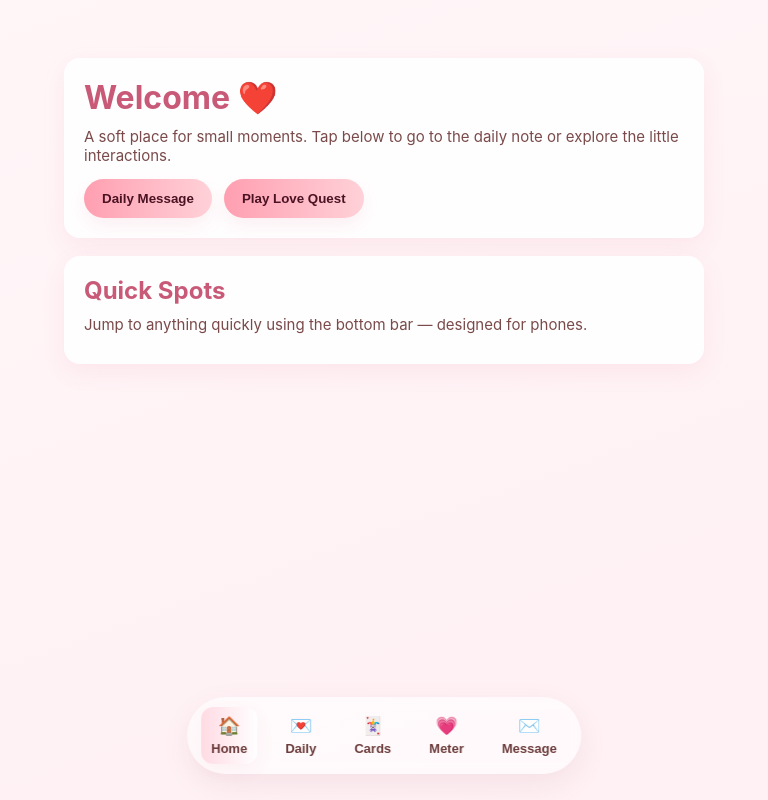
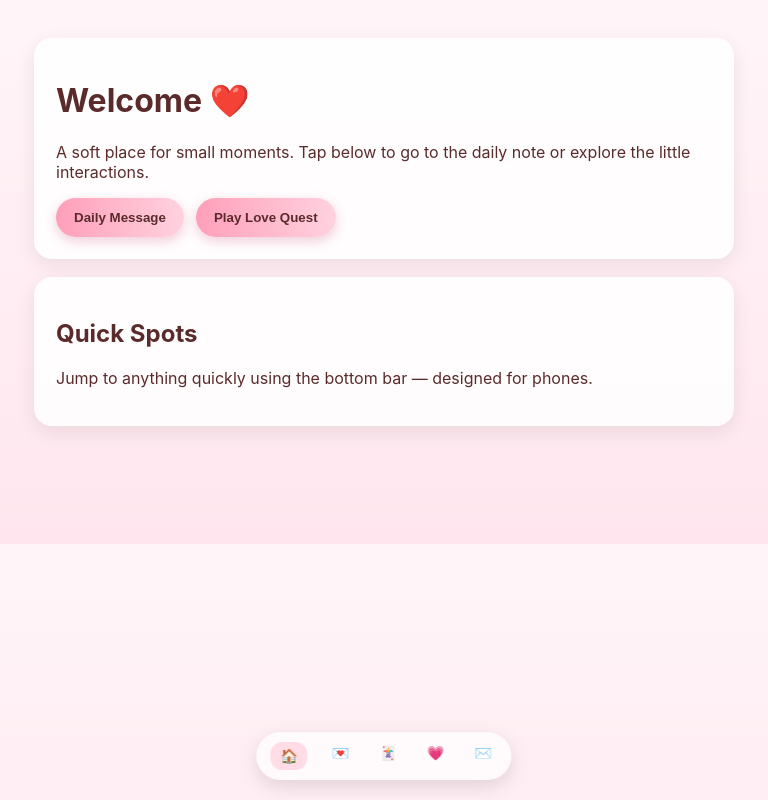
Before and after one commit to Kai1020/daily_message, a Flask app: page / in a window 1280 px wide. Shown: the whole page, without its empty margins (256-1024 px from the left). Run offline with Flask 3, Linux system fonts and the light colour scheme.

Commit message:
Update base.html

```diff
--- a/templates/base.html
+++ b/templates/base.html
@@ -1,58 +1,91 @@
 <!doctype html>
-<html lang="en">
+<html>
 <head>
-  <meta charset="utf-8" />
 <meta name="viewport" content="width=device-width,initial-scale=1" />
-  <title>{% block title %}Daily Message{% endblock %}</title>
 <style>
 :root{
-      --bg1:#fff6f8;
-      --accent:#c85a78;
-      --muted:#6b3b3b;
-      --card: rgba(255,255,255,0.9);
-      --glass: rgba(255,255,255,0.6);
+  --bg:#fff5f8;
+  --accent:#d36b8c;
+  --text:#5b2b2b;
+  --card:#ffffffdd;
 }
-    *{box-sizing:border-box}
-    html,body{height:100%;margin:0;font-family:Inter, "Segoe UI", system-ui, Georgia, serif;background:linear-gradient(160deg,var(--bg1),#fff0f3);color:var(--muted);-webkit-font-smoothing:antialiased}
-    .container{max-width:720px;margin:0 auto;padding:20px;padding-bottom:84px;} /* leave space for bottom nav */
-    .card{background:var(--card);border-radius:16px;padding:20px;box-shadow:0 8px 24px rgba(200,80,120,0.08);margin:18px 0;transition:transform .35s ease,opacity .35s ease;opacity:0;transform:translateY(10px)}
-    .card.visible{opacity:1;transform:translateY(0)}
-    h1,h2{margin:0 0 10px 0;color:var(--accent)}
-    p.lead{margin:0 0 10px 0;font-size:15px;color: #7a4a4a}
-    button.btn{background:linear-gradient(90deg,#ff9fb1,#ffd1d8);border:none;padding:12px 18px;border-radius:999px;font-weight:700;color:#4a1222;cursor:pointer;box-shadow:0 8px 18px rgba(200,80,120,0.08)}
-    /* bottom nav */
-    .bottom-nav{position:fixed;left:50%;transform:translateX(-50%);bottom:18px;background:var(--glass);backdrop-filter:blur(6px);padding:10px 14px;border-radius:999px;display:flex;gap:18px;box-shadow:0 10px 30px rgba(120,40,80,0.08)}
-    .nav-btn{background:transparent;border:none;padding:8px 10px;border-radius:12px;color:#6b3b3b;font-weight:700;cursor:pointer;display:flex;flex-direction:column;align-items:center;font-size:13px}
-    .nav-btn.active{background:linear-gradient(90deg,#ffdbe4,#fff);box-shadow:0 6px 18px rgba(200,80,120,0.06)}
-    .icon{font-size:18px;margin-bottom:4px}
-    /* responsive tweaks */
-    @media(min-width:880px){
-      .container{padding:40px}
-      .bottom-nav{bottom:26px}
+body{
+  margin:0;
+  font-family:Inter, system-ui;
+  background:linear-gradient(180deg,var(--bg),#ffe6ee);
+  color:var(--text);
+}
+.container{
+  max-width:700px;
+  margin:auto;
+  padding:20px;
+  padding-bottom:100px;
+}
+.card{
+  background:var(--card);
+  padding:22px;
+  border-radius:18px;
+  margin:18px 0;
+  box-shadow:0 6px 20px #00000015;
+  opacity:0;
+  transform:translateY(8px);
+  animation:fadeUp .6s forwards;
+}
+@keyframes fadeUp{
+  to{opacity:1;transform:translateY(0);}
+}
+.btn{
+  background:linear-gradient(90deg,#ff9fba,#ffd2df);
+  border:none;
+  padding:12px 18px;
+  border-radius:999px;
+  color:var(--text);
+  font-weight:700;
+  cursor:pointer;
+  box-shadow:0 4px 12px #d36b8c55;
+}
+.bottom-nav{
+  position:fixed;
+  bottom:20px;
+  left:50%;
+  transform:translateX(-50%);
+  display:flex;
+  gap:18px;
+  background:#ffffffaa;
+  backdrop-filter:blur(10px);
+  padding:10px 14px;
+  border-radius:999px;
+  box-shadow:0 6px 20px #00000020;
+}
+.nav-btn{
+  border:none;
+  background:transparent;
+  font-size:14px;
+  color:var(--text);
+  cursor:pointer;
+  font-weight:600;
+}
+.nav-btn.active{
+  background:#ffdce6;
+  border-radius:12px;
+  padding:6px 10px;
 }
 </style>
-  {% block head %}{% endblock %}
 </head>
 <body>
-  <div class="container" id="app">
+
+<div class="container">
   {% block content %}{% endblock %}
 </div>
 
-  <nav class="bottom-nav" role="navigation" aria-label="Main">
-    <form action="/" method="get"><button class="nav-btn {% if request.path=='/' %}active{% endif %}"><div class="icon">🏠</div>Home</button></form>
-    <form action="/daily" method="get"><button class="nav-btn {% if request.path=='/daily' %}active{% endif %}"><div class="icon">💌</div>Daily</button></form>
-    <form action="/cards" method="get"><button class="nav-btn {% if request.path=='/cards' %}active{% endif %}"><div class="icon">🃏</div>Cards</button></form>
-    <form action="/meter" method="get"><button class="nav-btn {% if request.path=='/meter' %}active{% endif %}"><div class="icon">💗</div>Meter</button></form>
-    <form action="/message" method="get"><button class="nav-btn {% if request.path=='/message' %}active{% endif %}"><div class="icon">✉️</div>Message</button></form>
-  </nav>
+<div class="bottom-nav">
+  <form action="/"><button class="nav-btn {% if request.path=='/' %}active{% endif %}">🏠</button></form>
+  <form action="/daily"><button class="nav-btn {% if request.path=='/daily' %}active{% endif %}">💌</button></form>
+  <form action="/cards"><button class="nav-btn {% if request.path=='/cards' %}active{% endif %}">🃏</button></form>
+  <form action="/meter"><button class="nav-btn {% if request.path=='/meter' %}active{% endif %}">💗</button></form>
+  <form action="/message"><button class="nav-btn {% if request.path=='/message' %}active{% endif %}">✉️</button></form>
+</div>
 
-<script>
-  // small helper: reveal cards as they load
-  document.addEventListener("DOMContentLoaded", () => {
-    const cs = document.querySelectorAll(".card");
-    cs.forEach((c,i) => setTimeout(()=>c.classList.add("visible"), 80*i));
-  });
-</script>
 {% block scripts %}{% endblock %}
 </body>
 </html>
```
Lines whose indentation alone changed are shown as unchanged.
